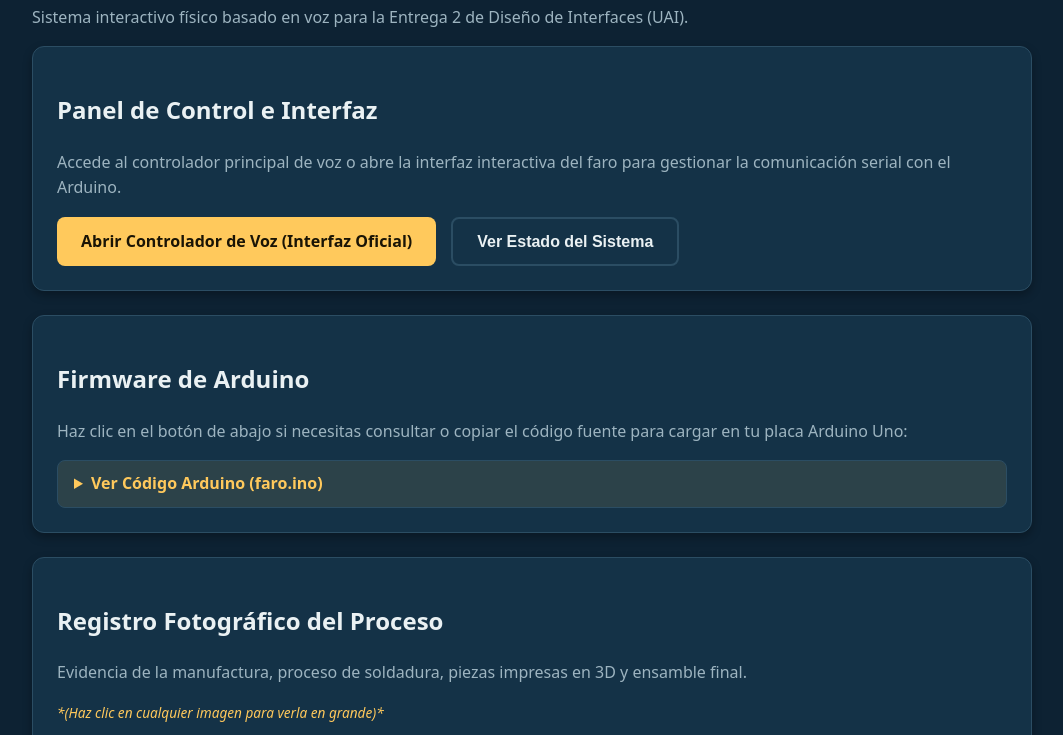
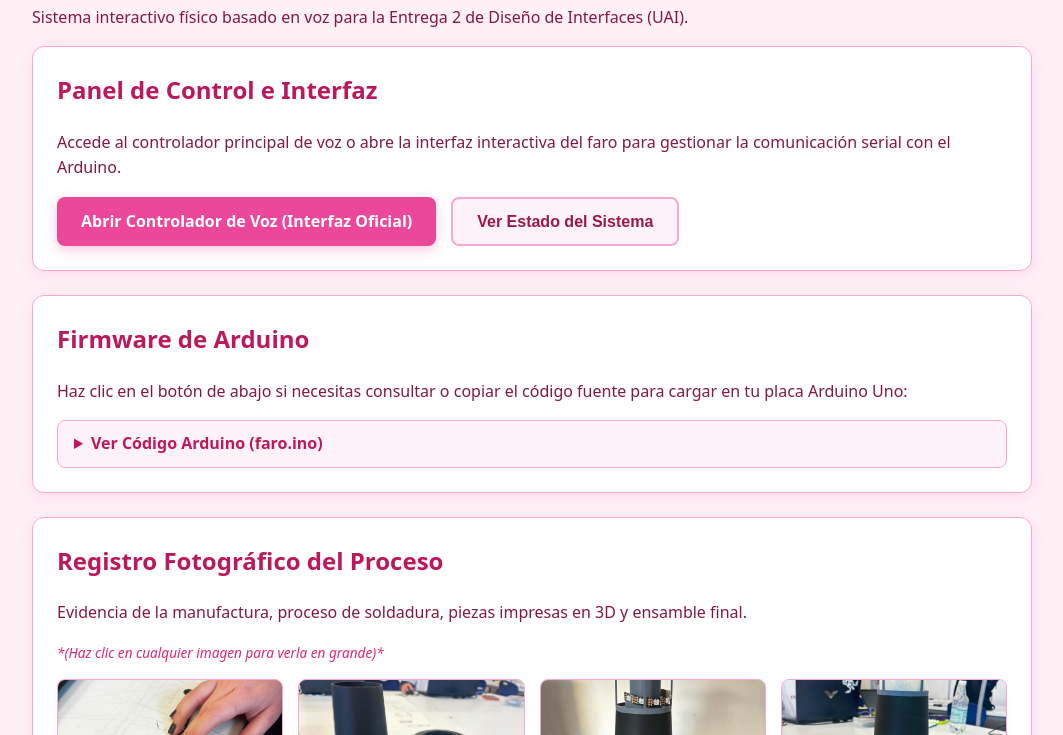
Before and after one commit to FlorenciaPB/Entrega2SistemaInteractivo, a plain HTML site: page index.html in a window 1280 px wide. Shown: the part 142-877 px from the top of the page, without its empty margins (108-1171 px from the left). Drawn offline with Linux system fonts and the light colour scheme.

Commit message:
Update index.html

```diff
--- a/index.html
+++ b/index.html
@@ -6,13 +6,13 @@
   <title>Panel Principal - Faro Morse Interactivo</title>
   <style>
     :root {
-      --noche: #0D2233;
-      --panel: #143247;
-      --linea: #2B4D63;
-      --espuma: #EAF1F3;
-      --tenue: #9DB4C0;
-      --lampara: #FFC95C;
-      color-scheme: dark;
+      --noche: #fff0f6;
+      --panel: #ffffff;
+      --linea: #f9a8d4;
+      --espuma: #4a1530;
+      --tenue: #831843;
+      --lampara: #db2777;
+      color-scheme: light;
     }
     body {
       background: var(--noche);
@@ -31,14 +31,19 @@
       font-size: 2.5rem;
       margin-bottom: 10px;
       color: var(--lampara);
+      text-shadow: 0 2px 12px rgba(219, 39, 119, 0.18);
+    }
+    h2 {
+      color: #be185d;
+      margin-top: 0;
     }
     .card {
       background: var(--panel);
-      border: 1px solid var(--linea);
+      border: 1.5px solid var(--linea);
       border-radius: 12px;
       padding: 24px;
       margin-bottom: 24px;
-      box-shadow: 0 4px 10px rgba(0,0,0,0.3);
+      box-shadow: 0 4px 16px rgba(244, 114, 182, 0.16);
     }
     .btn-group {
       display: flex;
@@ -47,8 +52,8 @@
       margin-top: 15px;
     }
     .btn {
-      background: var(--lampara);
-      color: #1A1405;
+      background: #ec4899;
+      color: #ffffff;
       border: none;
       padding: 12px 24px;
       font-size: 1rem;
@@ -57,19 +62,22 @@
       cursor: pointer;
       text-decoration: none;
       display: inline-block;
-      transition: background 0.2s;
+      transition: background 0.2s, transform 0.15s;
+      box-shadow: 0 4px 12px rgba(236, 72, 153, 0.3);
     }
     .btn:hover {
-      background: #ffd982;
+      background: #db2777;
+      transform: translateY(-1px);
     }
     .btn-secondary {
-      background: transparent;
+      background: #fdf2f8;
       border: 2px solid var(--linea);
-      color: var(--espuma);
+      color: #9d174d;
+      box-shadow: none;
     }
     .btn-secondary:hover {
-      border-color: var(--tenue);
-      background: rgba(255,255,255,0.05);
+      border-color: #ec4899;
+      background: #fce7f3;
     }
     details {
       margin-top: 15px;
@@ -77,26 +85,26 @@
     summary {
       font-weight: bold;
       cursor: pointer;
-      color: var(--lampara);
+      color: #be185d;
       padding: 10px 16px;
-      background: rgba(255, 201, 92, 0.1);
+      background: #fdf2f8;
       border: 1px solid var(--linea);
       border-radius: 8px;
       outline: none;
       transition: background 0.2s;
     }
     summary:hover {
-      background: rgba(255, 201, 92, 0.2);
+      background: #fce7f3;
     }
     pre {
-      background: #0A1A27;
+      background: #fff5f9;
       border: 1px solid var(--linea);
       padding: 15px;
       border-radius: 8px;
       overflow-x: auto;
       font-family: monospace;
       font-size: 0.9rem;
-      color: #a5d6ff;
+      color: #701a45;
       margin-top: 10px;
     }
     .infografia-container, .video-accion-container {
@@ -107,7 +115,7 @@
       width: 100%;
       height: auto;
       border-radius: 8px;
-      border: 1px solid var(--linea);
+      border: 1.5px solid var(--linea);
       cursor: pointer;
       transition: transform 0.2s;
     }
@@ -121,7 +129,7 @@
       margin-top: 15px;
     }
     .foto-item {
-      background: #0A1A27;
+      background: #fdf2f8;
       border: 1px solid var(--linea);
       border-radius: 8px;
       overflow: hidden;
@@ -143,6 +151,7 @@
       font-size: 0.9rem;
       margin: 0;
       color: var(--espuma);
+      font-weight: 500;
     }
 
     /* Estilos para el Modal de Zoom */
@@ -154,7 +163,7 @@
       left: 0;
       width: 100%;
       height: 100%;
-      background-color: rgba(0, 0, 0, 0.85);
+      background-color: rgba(74, 21, 48, 0.82);
       justify-content: center;
       align-items: center;
       padding: 20px;
@@ -163,14 +172,15 @@
       max-width: 90%;
       max-height: 90vh;
       border-radius: 8px;
-      box-shadow: 0 5px 25px rgba(0,0,0,0.5);
+      border: 2px solid #f9a8d4;
+      box-shadow: 0 5px 25px rgba(0,0,0,0.4);
     }
     #modalZoom video {
       width: 100%;
       max-width: 850px;
       max-height: 85vh;
       border-radius: 8px;
-      box-shadow: 0 5px 25px rgba(0,0,0,0.5);
+      box-shadow: 0 5px 25px rgba(0,0,0,0.4);
     }
     #modalZoom span {
       position: absolute;
@@ -317,7 +327,7 @@ void loop() {
       </div>
     </div>
 
-<!-- Sección: Video Explicativo -->
+    <!-- Sección: Video Explicativo -->
     <div class="card">
       <h2>Video Explicativo</h2>
       <p>Demostración práctica del funcionamiento del sistema interactivo y explicación del proyecto en vivo.</p>
```
